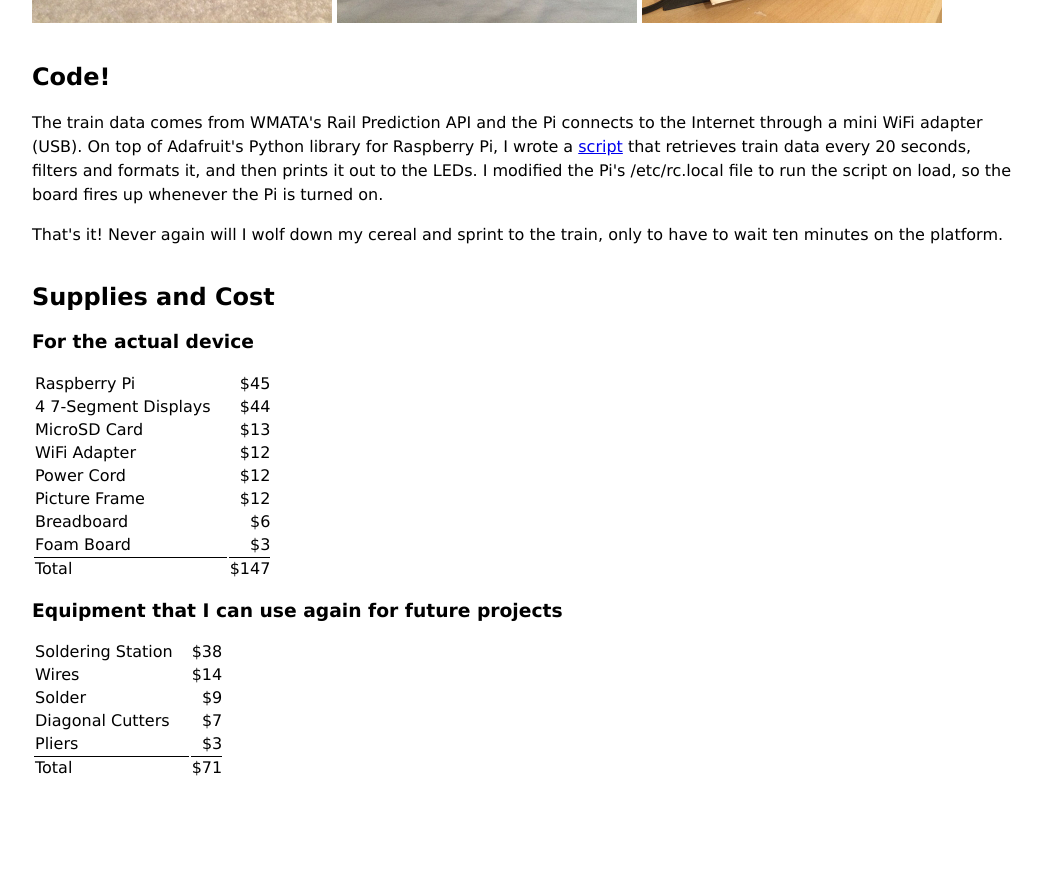
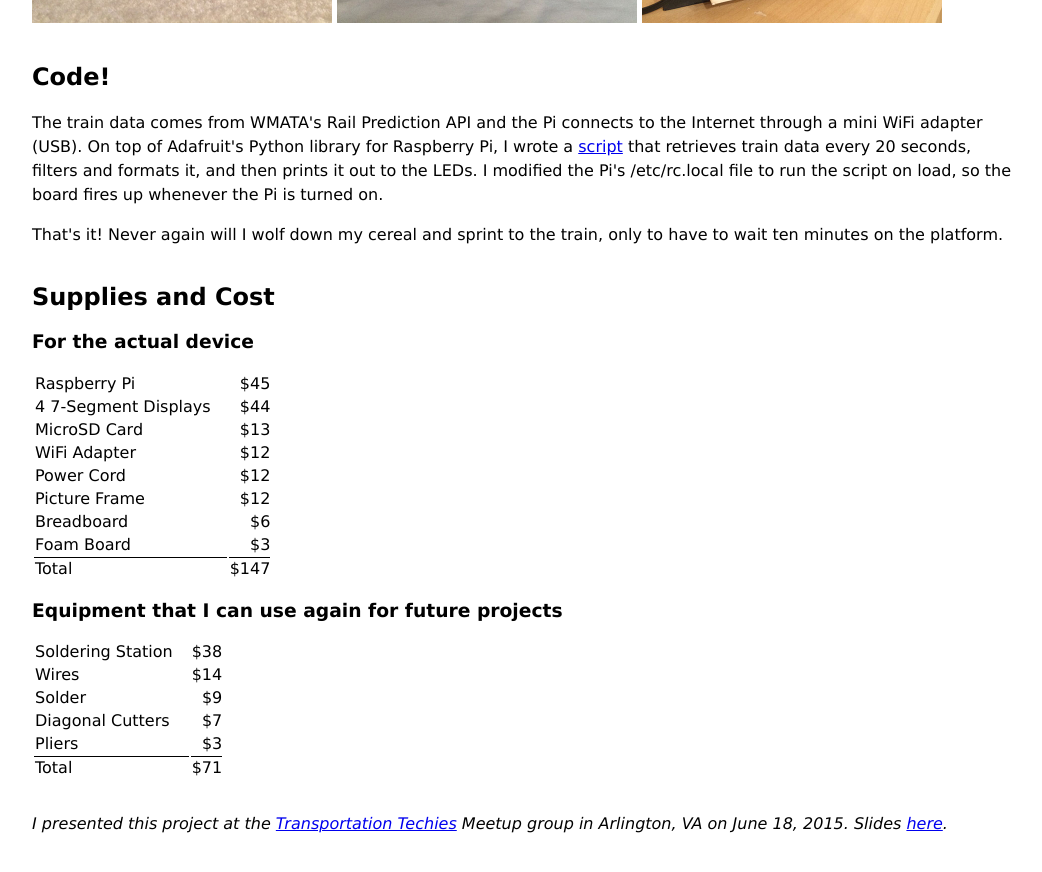
Before and after one commit to johnbhall/johnbhall.github.com, a Jekyll site: the page built from _posts/2015-06-18-raspberry-pid.html, in a window 1280 px wide and 900 px high, scrolled down 2712 px. Shown: the top 872 px of the window, without its empty margins (118-1160 px from the left). Built offline with Jekyll 4.4.1, drawn with Linux system fonts in a browser that asks for light colours; comment, search, counter and statistics services are not loaded; before the commit the page ends 3556 px from its top, so only the background shows below that.

Commit message:
add link to speakerdeck slides

```diff
--- a/_posts/2015-06-18-raspberry-pid.html
+++ b/_posts/2015-06-18-raspberry-pid.html
@@ -205,6 +205,10 @@ title: "Raspberry PID: Building a Real-Time Metro Arrival Board with Raspberry P
         </tr>
       </table>
 
+      <p style="font-style: italic; margin: 2em 0">
+        I presented this project at the <a href="http://www.meetup.com/Transportation-Techies/events/222624278/">Transportation Techies</a> Meetup group in Arlington, VA on June 18, 2015. Slides <a href="https://speakerdeck.com/johnbhall/raspberry-pid">here</a>.
+      </p>
+
       <div class="social">
         <div class="tweet">
           <a href="https://twitter.com/share" class="twitter-share-button" data-url="http://johnbhall.com/raspberry-pid" data-text="Building a Real-Time Metro Arrival Board with Raspberry Pi and LEDs #wmata" data-count="horizontal" data-via="johnbhall"></a>
```
